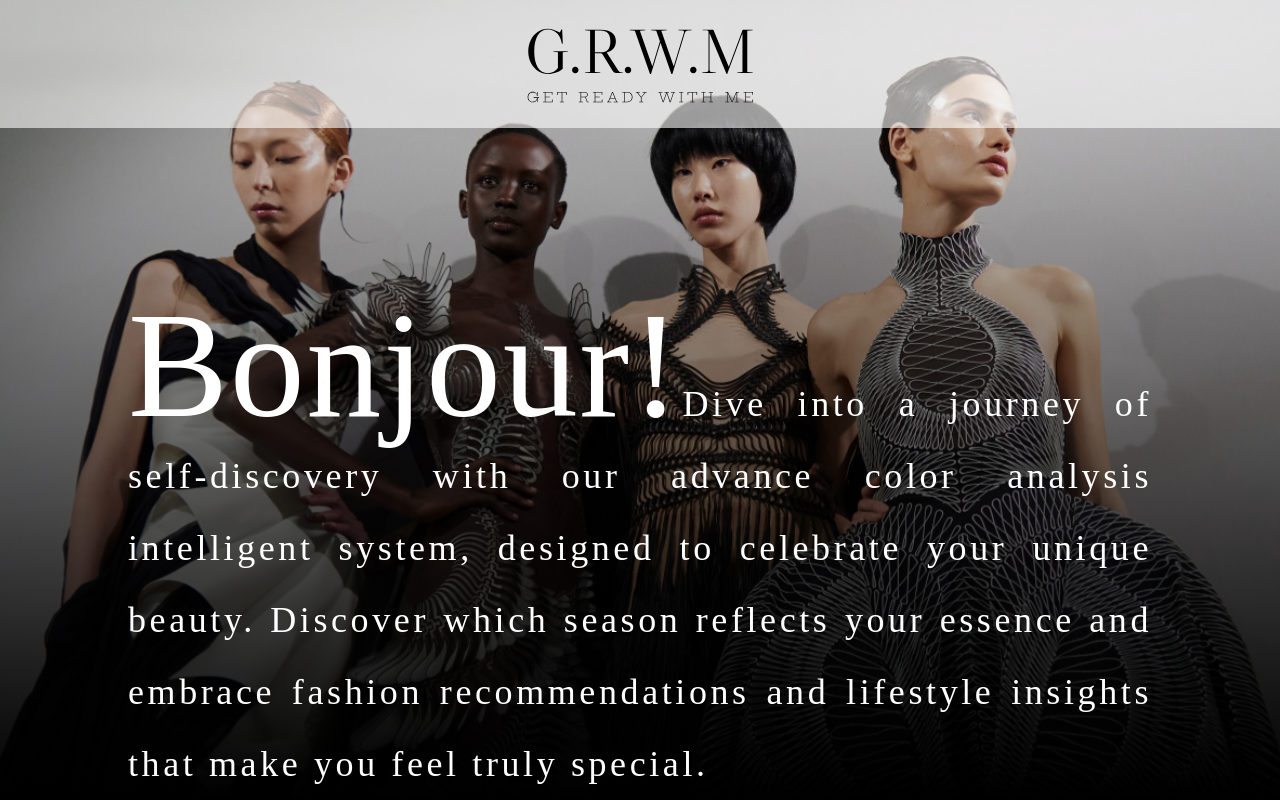
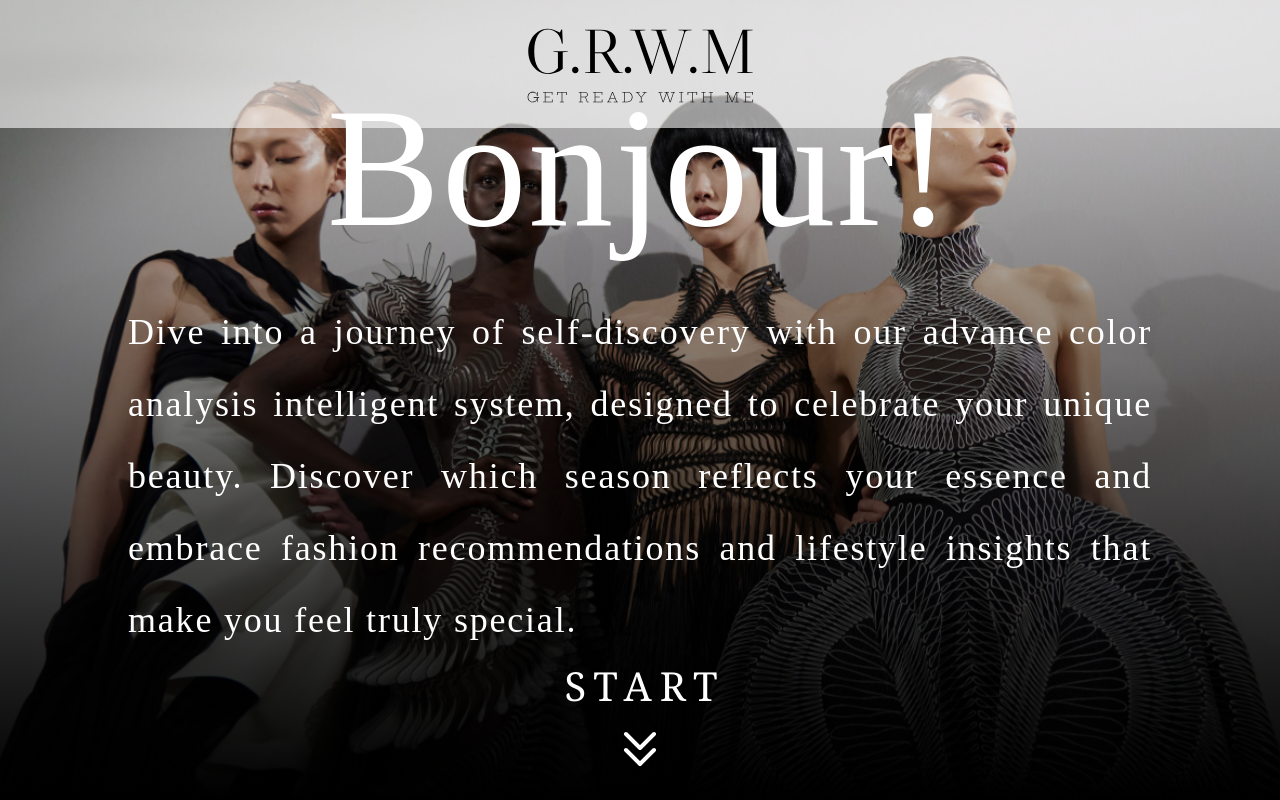
Before and after one commit to jcomrade/GRWM, a React (Vite) app in the folder GRWM/: page / in a window 1280 px wide. Built offline with nearby package versions, Linux system fonts and the light colour scheme; a web font is replaced by a local one.

Commit message:
feat: updated dependencies

```diff
--- a/GRWM/package.json
+++ b/GRWM/package.json
@@ -10,8 +10,11 @@
     "preview": "vite preview"
   },
   "dependencies": {
+    "framer-motion": "^11.1.9",
     "react": "^18.2.0",
-    "react-dom": "^18.2.0"
+    "react-dom": "^18.2.0",
+    "react-icon": "^1.0.0",
+    "react-icons": "^5.2.1"
   },
   "devDependencies": {
     "@types/react": "^18.2.66",
--- a/GRWM/src/components/Hero/Description.jsx
+++ b/GRWM/src/components/Hero/Description.jsx
@@ -1,17 +1,21 @@
+
+import { useState } from "react";
+import { HiOutlineChevronDoubleDown } from "react-icons/hi";
+
 function Description() {
-
+    const [enterStart, setEnterStart] = useState(false)
     return (
         // Background Image
         <div className="bg-[url('assets/hero.svg')] bg-no-repeat bg-cover w-screen h-screen relative">
 
             {/* Gradient Overlay */}
-            <div className="bg-gradient-to-t from-black to-transparent w-screen h-screen"></div>
+            <div className="bg-gradient-to-t from-black to-transparent to-100% w-screen h-screen"></div>
 
             {/* Hero Content Description */}
             <div className="absolute inset-x-0 bottom-0 h-auto px-32">
-                <div className="text-white text-justify tracking-widest">
-                    <div className="text-[150px] inline font-custom leading-[2rem]">Bonjour!</div>
-                    <div className="text-4xl inline font-custom2 tracking-widest leading-loose">
+                <div className="text-white text-justify tracking-widest flex flex-col items-center justify-center">
+                    <div className="text-[170px] font-custom">Bonjour!</div>
+                    <div className="text-4xl font-custom2 tracking-wider leading-loose">
                         Dive into a journey of self-discovery with our
                         advance color analysis intelligent system, designed
                         to celebrate your unique beauty. Discover which
@@ -19,10 +23,13 @@ function Description() {
                         recommendations and lifestyle insights that make you
                         feel truly special.
                     </div>
+                    <div className="flex mb-7 flex-col space-y-2 items-center justify-center hover:cursor-pointer" onMouseEnter={()=>{setEnterStart(true)}} onMouseLeave={()=>{setEnterStart(false)}}>
+                        <div className="text-[40px] font-serif tracking-[8px] -mr-[10px]">START</div>
+                        <div><HiOutlineChevronDoubleDown className={`text-5xl ${enterStart && "animate-bounce duration-1000"}`} /></div>
+                    </div>
                 </div>
             </div>
         </div>
-
     )
 }
 
```
Also changed, not shown: 1 other file (tests, documents, lock files or other folders).
